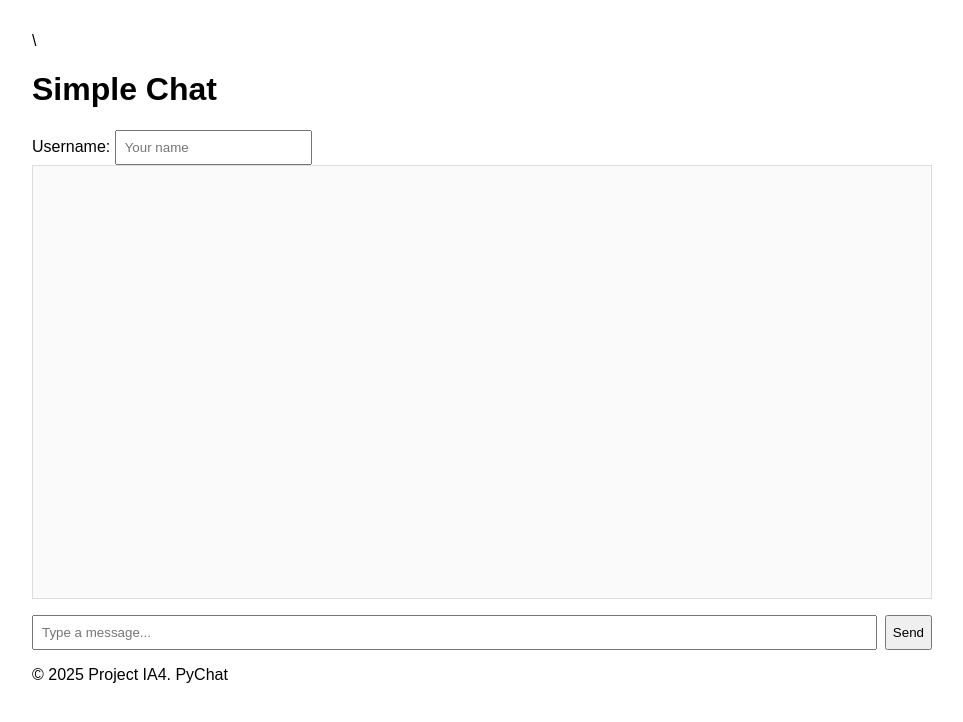
After one commit to lucasserban/PyChat, a Flask app: template templates/index.html in a window 1280 px wide. The commit adds this page. Shown: the top 722 px of the page, without its empty margins (158-1121 px from the left). Run offline with Flask 3, Linux system fonts and the light colour scheme; the template is opened without the code that fills it, so the values that code supplies are empty; some libraries are stand-ins or nearby versions.

Commit message:
I implemented the minimalized global chat

```diff
--- a/app.py
+++ b/app.py
@@ -1,11 +1,48 @@
-from flask import Flask, render_template
+from flask import Flask, render_template, request
+from flask_socketio import SocketIO, join_room, leave_room, emit
+
 
 app = Flask(__name__)
-app.secret_key = 'BestPythonProject'
+app.config['SECRET_KEY'] = 'BestProjectOfAllTime'
+socketio = SocketIO(app, cors_allowed_origins='*')
+
 
 @app.route('/')
-def home():
-    return render_template('chat_list.html')
+def index():
+	return render_template('index.html')
+
+
+# Simple broadcast chat (no rooms required)
+@socketio.on('connect')
+def on_connect():
+	print('Client connected:', request.sid)
+
+
+@socketio.on('disconnect')
+def on_disconnect():
+	print('Client disconnected:', request.sid)
+
+
+@socketio.on('join')
+def handle_join(data):
+	username = data.get('username', 'Anonymous')
+	emit('system_message', {'msg': f'{username} joined the chat.'}, broadcast=True)
+
+
+@socketio.on('leave')
+def handle_leave(data):
+	username = data.get('username', 'Anonymous')
+	emit('system_message', {'msg': f'{username} left the chat.'}, broadcast=True)
+
+
+@socketio.on('send_message')
+def handle_message(data):
+	# data expected: { 'username': str, 'msg': str }
+	username = data.get('username', 'Anonymous')
+	msg = data.get('msg', '')
+# broadcast to all clients
+	emit('receive_message', {'username': username, 'msg': msg}, broadcast=True)
+
 
 if __name__ == '__main__':
-    app.run(debug=True)
+	socketio.run(app, host='0.0.0.0', port=5000, debug=True)
--- /dev/null
+++ b/static/css/index.css
@@ -0,0 +1,33 @@
+body {
+  font-family: Arial, Helvetica, sans-serif;
+  max-width: 900px; margin: 2rem auto;
+}
+
+#chat { border: 1px solid #ddd;
+  height: 400px;
+  overflow-y: auto;
+  padding: 1rem;
+  background: #fafafa }
+
+.msg {
+  margin-bottom: 0.6rem
+}
+
+.sys {
+  color: #666;
+  font-style: italic
+}
+
+.me {
+  font-weight: 600
+}
+
+#controls {
+  margin-top: 1rem;
+  display:flex;
+  gap:8px
+}
+
+input[type="text"]{
+  flex:1; padding:8px
+}
--- /dev/null
+++ b/static/js/index.js
@@ -0,0 +1,62 @@
+    const socket = io();
+    const chat = document.getElementById('chat');
+    const sendBtn = document.getElementById('send');
+    const msgInput = document.getElementById('message');
+    const usernameInput = document.getElementById('username');
+
+
+    function appendMessage(html, cls='msg'){
+        const d = document.createElement('div');
+        d.className = cls;
+        d.innerHTML = html;
+        chat.appendChild(d);
+        chat.scrollTop = chat.scrollHeight;
+    }
+
+
+    socket.on('connect', () => {
+        appendMessage('Connected to server.', 'sys');
+    });
+
+
+    socket.on('disconnect', () => {
+        appendMessage('Disconnected from server.', 'sys');
+    });
+
+
+    socket.on('system_message', data => {
+        appendMessage(escapeHtml(data.msg), 'sys');
+    });
+
+
+    socket.on('receive_message', data => {
+        const name = escapeHtml(data.username || 'Anonymous');
+        const text = escapeHtml(data.msg || '');
+        appendMessage(`<strong>${name}:</strong> ${text}`);
+    });
+
+
+    sendBtn.addEventListener('click', sendMessage);
+    msgInput.addEventListener('keydown', e => { if(e.key === 'Enter') sendMessage(); });
+
+
+    function sendMessage(){
+        const username = usernameInput.value.trim() || 'Anonymous';
+        const msg = msgInput.value.trim();
+        if(!msg) return;
+        socket.emit('send_message', { username, msg });
+        msgInput.value = '';
+    }
+
+
+    // Announce join when username field loses focus (optional)
+    usernameInput.addEventListener('change', () => {
+        const username = usernameInput.value.trim() || 'Anonymous';
+        socket.emit('join', { username });
+    });
+
+
+    // Simple escape
+    function escapeHtml(s) {
+        return String(s).replace(/&/g,'&amp;').replace(/</g,'&lt;').replace(/>/g,'&gt;');
+    }
--- a/templates/base.html
+++ b/templates/base.html
@@ -5,25 +5,9 @@
     <meta name="viewport" content="width=device-width, initial-scale=1" />
     <link rel="stylesheet" href="{{ url_for('static', filename='css/base.css') }}" />
     {% block head %}
-    {% endblock %}
-    <!-- <link rel="icon" type="image/x-icon" href="/static/img/logo.png"> -->
+    {% endblock %}\
   </head>
   <body>
-    <!--The header of the page-->
-    <header>
-      <!-- <a href="{{ url_for('home') }}">
-        <img src="{{ url_for('static', filename='img/logo.png') }}" alt="Forest Portal Logo" class="logo">
-      </a> -->
-      <h1>Pychat</h1>
-    </header>
-
-    <!--The navigation bar-->
-    <nav>
-      <ul>
-        <li><a>Direct Messages</a></li>
-        <li><a>My account</a></li>
-      </ul>
-    </nav>
 
     {% block content %}
     {% endblock %}
@@ -31,5 +15,9 @@
     <footer>
       <p>© 2025 Project IA4. PyChat</p>
     </footer>
+
+    {% block script %}
+    {% endblock %}
+
   </body>
 </html>
--- /dev/null
+++ b/templates/index.html
@@ -0,0 +1,24 @@
+{% extends "base.html" %}
+
+{% block head %}
+    <link rel="stylesheet" href="{{ url_for('static', filename='css/index.css') }}" />
+{% endblock %}
+
+{% block content %}
+
+  <h1>Simple Chat</h1>
+  <label>Username: <input id="username" type="text" placeholder="Your name" /></label>
+  <div id="chat"></div>
+
+
+  <div id="controls">
+    <input id="message" type="text" placeholder="Type a message..." autocomplete="off" />
+    <button id="send">Send</button>
+  </div>
+
+{% endblock %}
+
+{% block script %}
+    <script src="https://cdn.socket.io/4.7.2/socket.io.min.js"></script>
+    <script src="{{ url_for('static', filename='js/index.js') }}"></script>
+{% endblock %}
```
